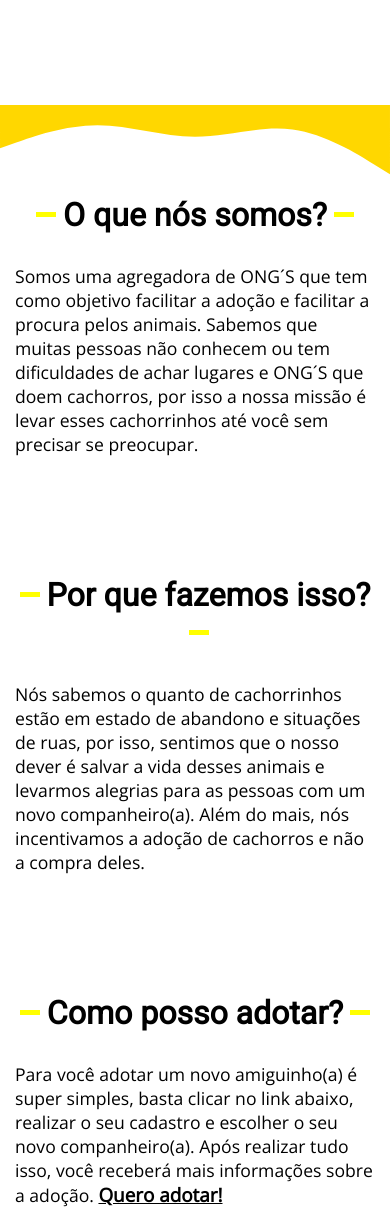
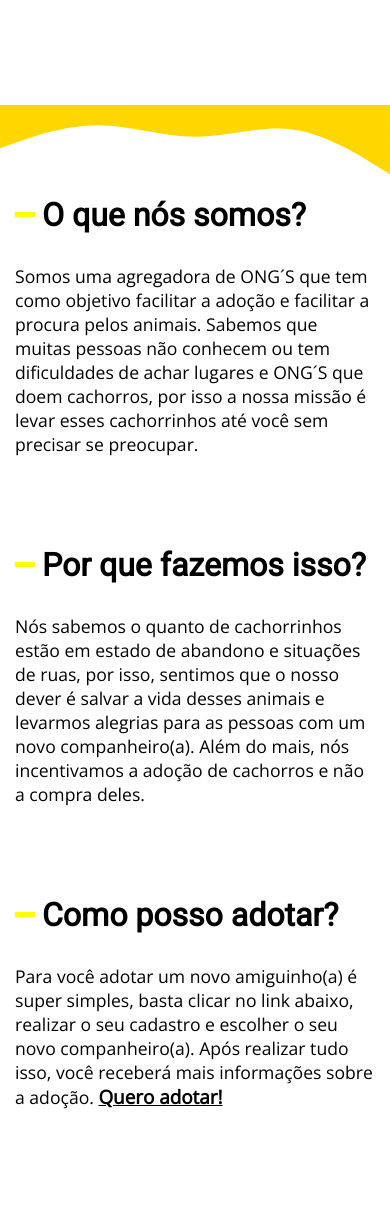
Before and after one commit to DevJR10/lovelydogs.github.io, a PHP site: page /upload/ in a window 390 px wide. Shown: the part 531-1739 px from the top of the page. After the commit the page ends 1640 px from the top, so only its background shows below. Run offline with PHP 8.4, Linux system fonts and the light colour scheme.

Commit message:
mudancas tamanho

```diff
--- a/css/sobre.css
+++ b/css/sobre.css
@@ -84,7 +84,7 @@
 @media(max-width:850px){
    .sobre-nos{
       top: -70px;
-      margin-bottom: 120px;
+      margin-bottom: 90px;
    }
 
    .sobre-grid{
@@ -94,7 +94,7 @@
    }
 
    .sobre-grid h2{
-      text-align: center;
+      text-align: start;
       font-size: 2.2rem;
    }
 
@@ -112,18 +112,6 @@
       background-color: yellow;
       display: inline-block;
       margin-right: 7px;
-      margin-bottom: 4px;
-   }
-
-   .sobre-grid h2::after{
-      content: '';
-      width: 20px;
-      height: 5px;
-      position: relative;
-      bottom: 5px;
-      background-color: yellow;
-      display: inline-block;
-      margin-left: 7px;
       margin-bottom: 4px;
    }
 
@@ -146,7 +134,7 @@
    }
 }
 
-@media(max-width:650px){
+@media(max-width:450px){
    .sobre-nos{
       top: -50px;
    }
```
